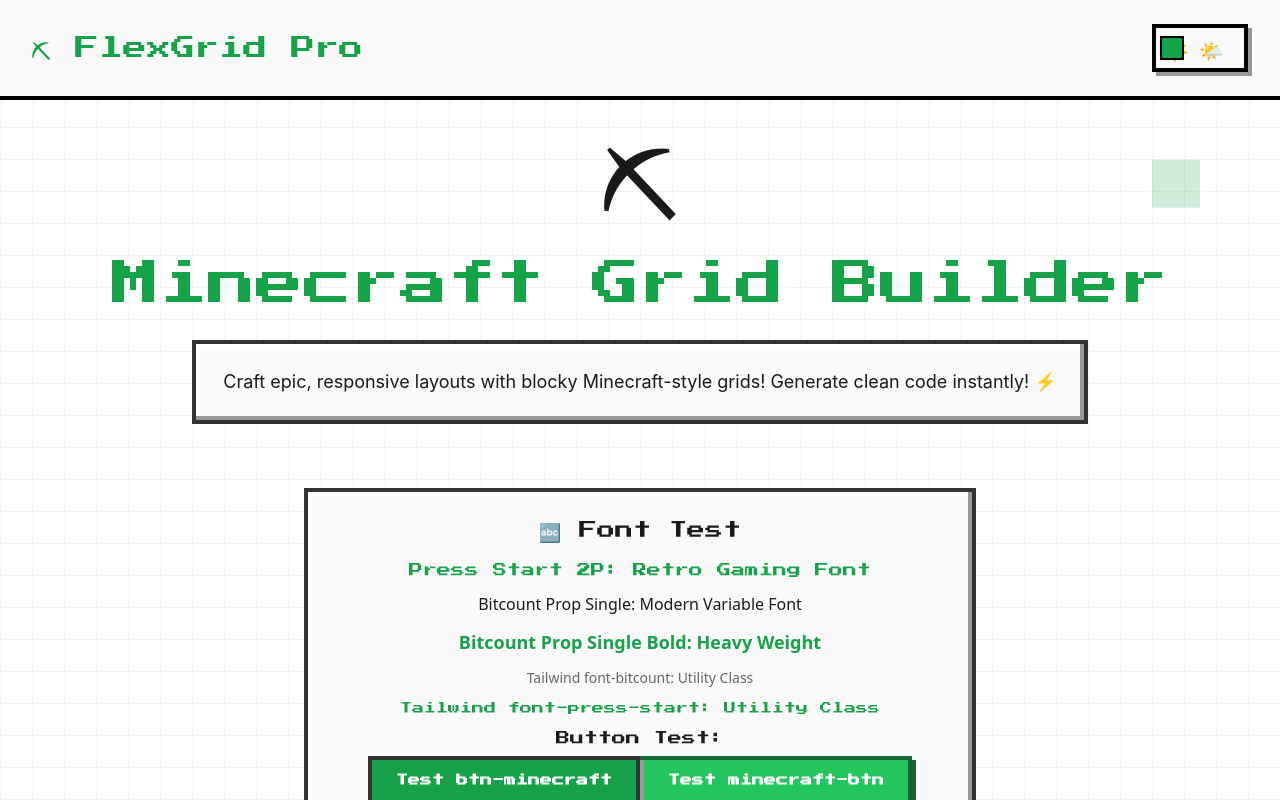
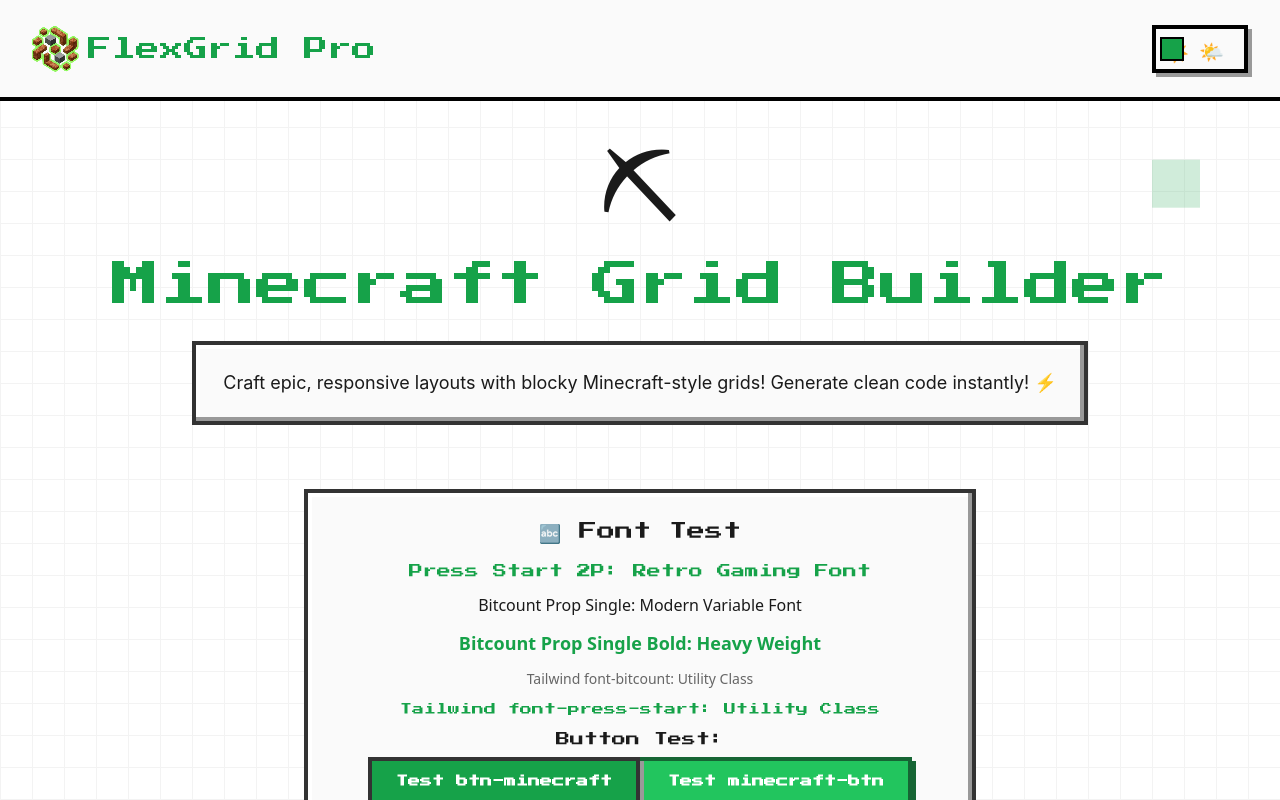
Before and after one commit to gandharrdotexe/FlexGrid-Pro, a Next.js app: page / in a window 1280 px wide. Shown: the top 800 px of the page. Built offline with nearby package versions, Linux system fonts and the light colour scheme; a web font is replaced by a local one.

Commit message:
header design changed

```diff
--- a/src/app/page.tsx
+++ b/src/app/page.tsx
@@ -3,7 +3,8 @@ import React, { useState, useEffect } from 'react';
 import { ThemeProvider, useTheme } from '@/app/context/ThemeContext';
 import ThemeToggle from '@/app/components/ThemeToggle';
 import PredefinedLayouts from '@/app/components/PredefinedLayouts';
-
+import Logo from '@/app/FlexGridPro_logo2-rem.png';
+import Image from 'next/image';
 
 type Mode = 'home' | 'predefined' | 'custom' | 'preview';
 
@@ -211,9 +212,18 @@ ${layout.items.map((item, index) => {
             <div className="flex items-center space-x-6">
               <button
                 onClick={() => setMode('home')}
-                className="text-2xl press-start-2p-regular font-bold text-primary hover:scale-105 transition-all duration-200 pixel-glitch"
+                className="flex items-center space-x-2 text-2xl press-start-2p-regular font-bold text-primary hover:scale-105 transition-all duration-200 pixel-glitch"
               >
-                ⛏ FlexGrid Pro
+                <Image
+          src={Logo}
+          alt="FlexGrid Pro"
+          width={50}
+          height={100}
+          className="pixel-glitch"
+        />
+        <span className="text-2xl press-start-2p-regular font-bold text-primary pixel-glitch">
+          FlexGrid Pro
+        </span>
               </button>
               {mode !== 'home' && (
                 <button
```
Also changed, not shown: src/app/FlexGridPro_logo2-rem.png (added).
